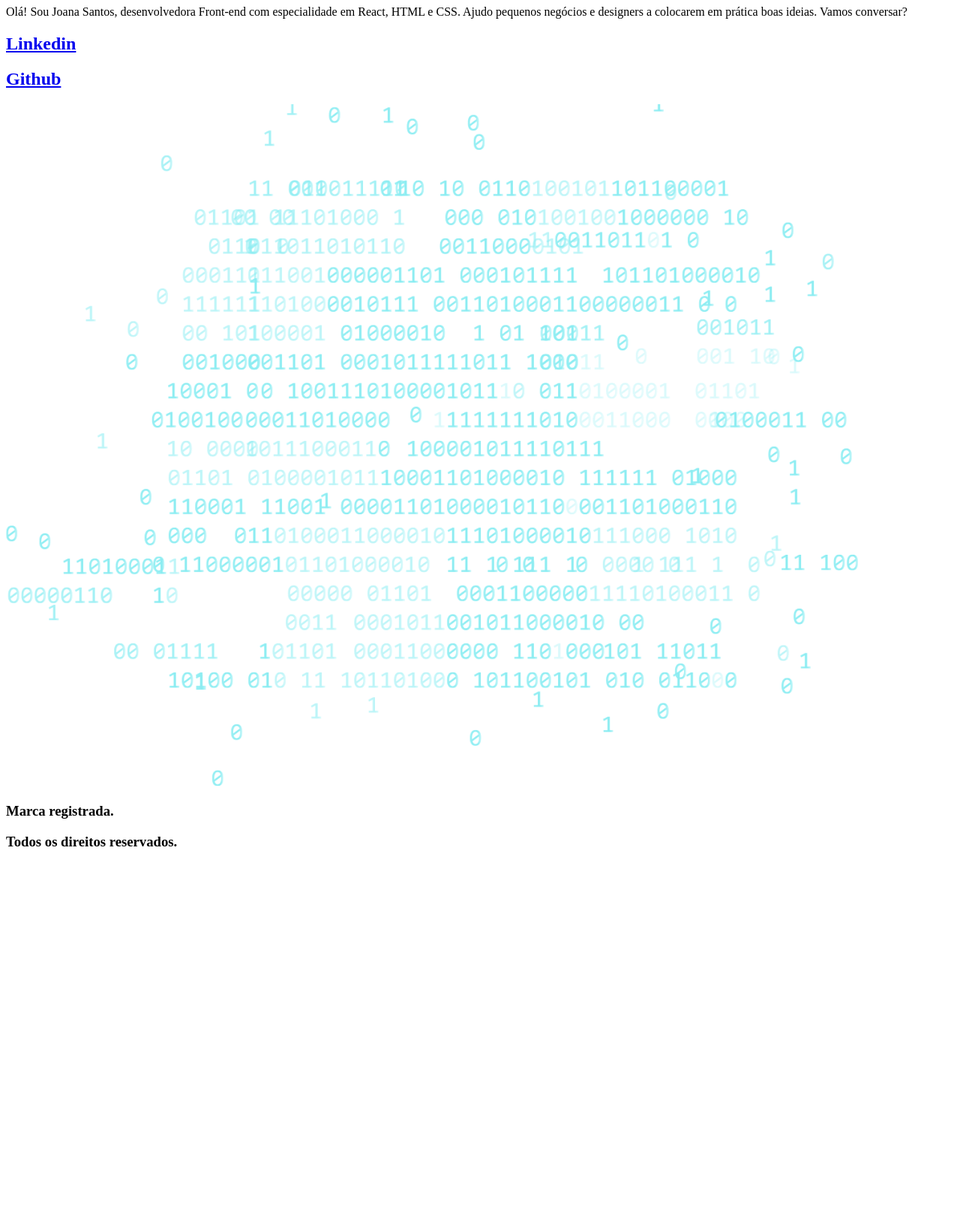
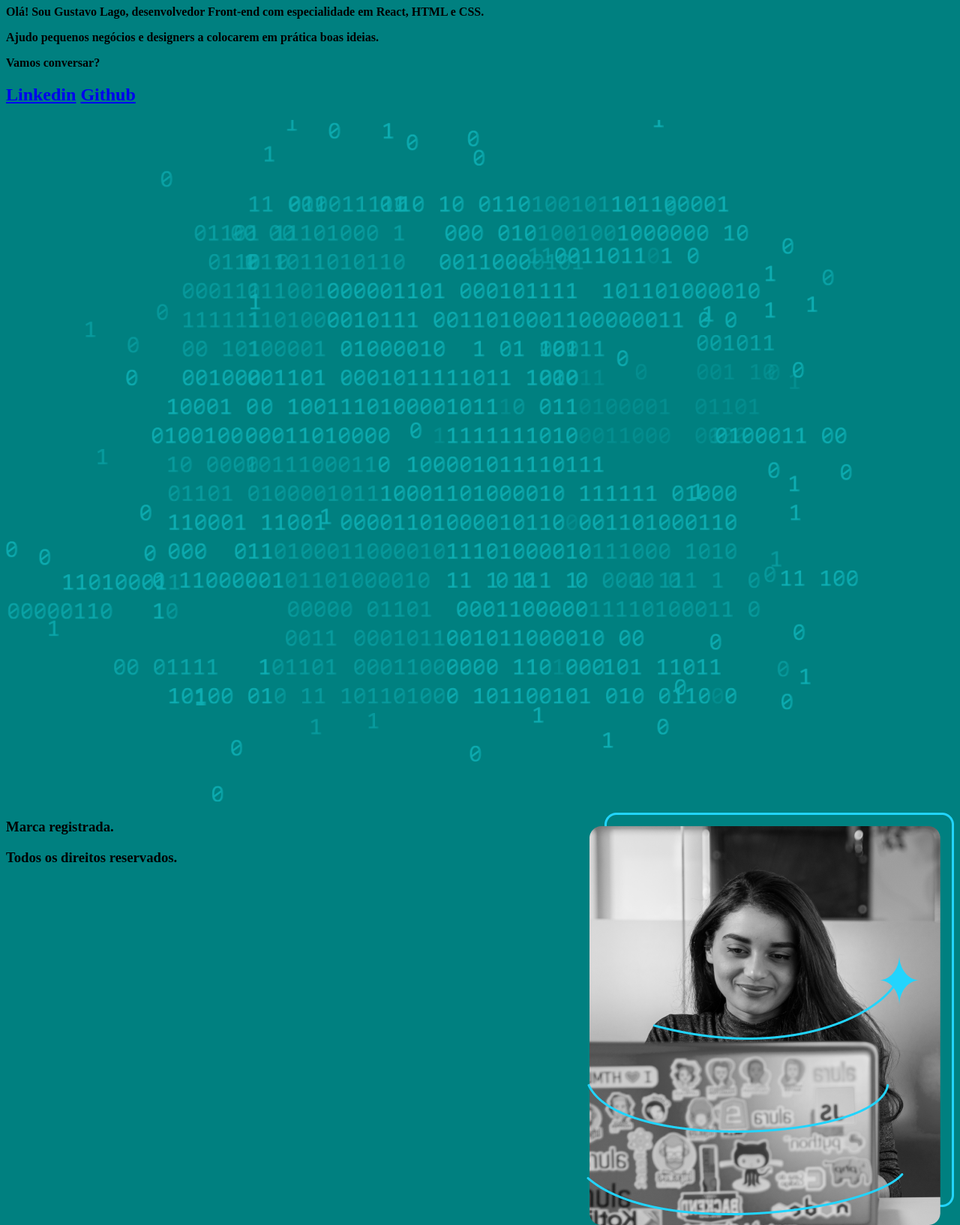
Before and after one commit to etmaduckso/P.AluOn, a plain HTML site: page P2-HTML/portifolio/index.html in a window 1280 px wide. Shown: the part 73-1707 px from the top of the page at 75% size. Before the commit the page ends 1226 px from the top, so only its background shows below. Drawn offline with Linux system fonts and the light colour scheme.

Commit message:
1° Fase de contrução concluída

```diff
--- a/P2-HTML/portifolio/index.html
+++ b/P2-HTML/portifolio/index.html
@@ -1,15 +1,39 @@
 <!DOCTYPE html>
-<html lang="pt-br">
+<html lang="en">
+
+<head>
+    <meta charset="UTF-8">
+    <meta http-equiv="X-UA-Compatible" content="IE=edge">
+    <meta name="viewport" content="width=device-width, initial-scale=1.0">
+    <title>GET-Technology!</title>
+    <link rel="stylesheet" href="style.css">
+    <style>
+        .float-right {
+            float: right;
+            margin-top: 10px;
+            /* Ajuste conforme necessário */
+        }
+    </style>
+</head>
 
 <body>
     <header></header>
     <main>
         <h1>Eleve seu negócio digital a outro nível<strong>com um Front-end de qualidade!</strong></h1>
-        <p>Olá! Sou Joana Santos, desenvolvedora Front-end com especialidade em React, HTML e CSS. Ajudo pequenos negócios e designers a colocarem em prática boas ideias. Vamos conversar?</p>
-        <h2><a href="https://www.linkedin.com/in/eng-gustavo-lago/">Linkedin</a></h2>
-        <h2><a href="https://github.com/etmaduckso">Github</a></h2>
+        <p><strong>
+                Olá! Sou Gustavo Lago, desenvolvedor Front-end com especialidade em React, HTML e CSS.
+                <p>Ajudo pequenos negócios e designers a colocarem em prática boas ideias.
+                <p>Vamos conversar?
+            </strong></p>
+        <h2><a href="https://www.linkedin.com/in/eng-gustavo-lago/">Linkedin</a>
+            <a href="https://github.com/etmaduckso">Github</a>
+        </h2>
         <img src="code.png">
+        <img src="alura.png" class="float-right">
     </main>
-    <h3><footer>Marca registrada. <p> Todos os direitos reservados.</footer></h3>
+    <h3>
+        <footer>Marca registrada. <p> Todos os direitos reservados.</footer>
+    </h3>
 </body>
+
 </html>
--- /dev/null
+++ b/P2-HTML/portifolio/style.css
@@ -0,0 +1,4 @@
+body {
+    background-color: teal;
+    color: ;
+}
```
Also changed, not shown: P2-HTML/portifolio/alura.png (added), 5 other files.
